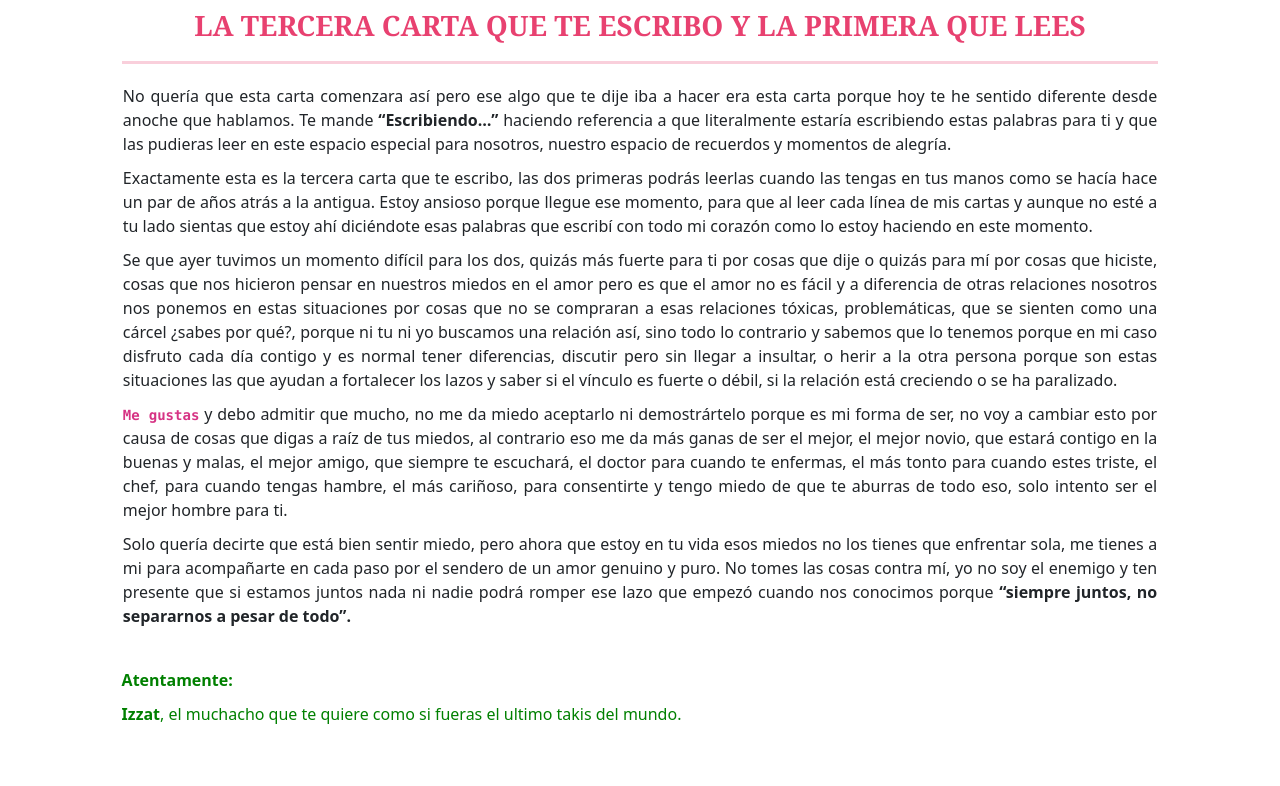
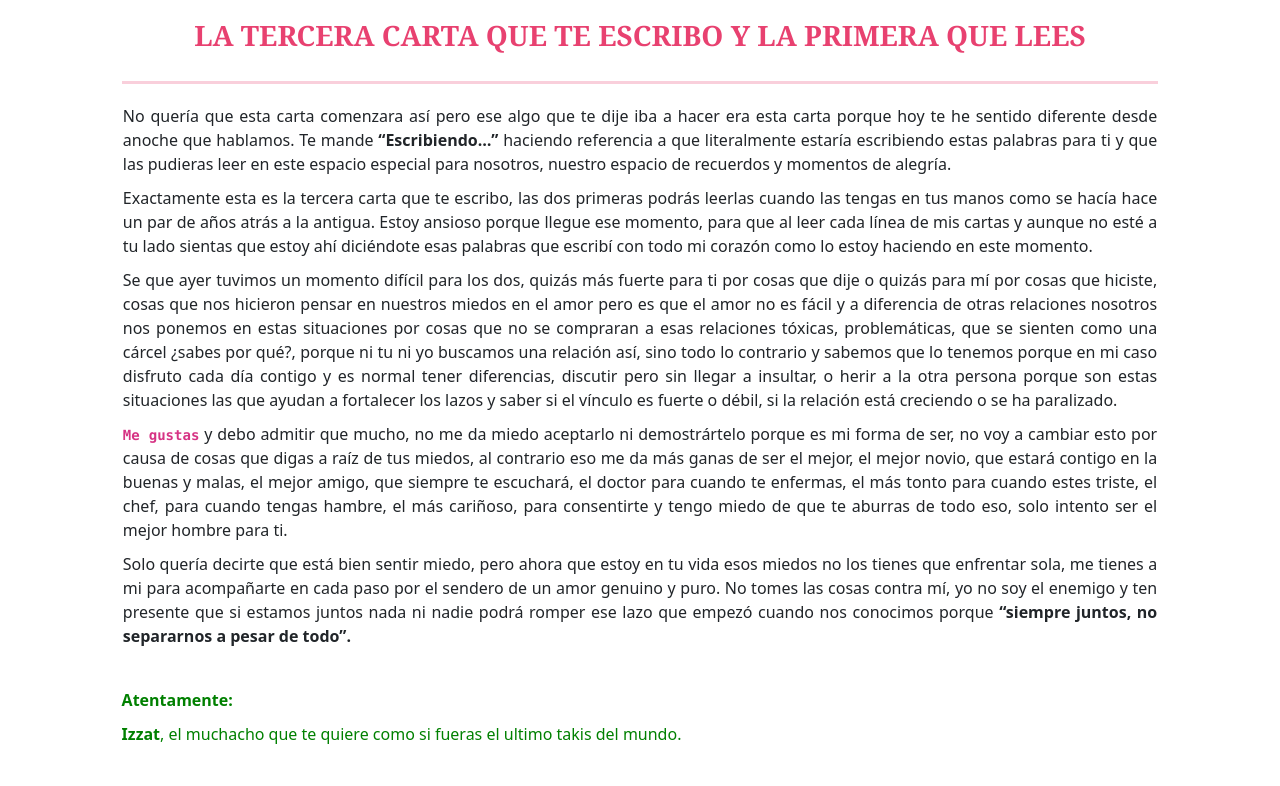
Before and after one commit to izzatt/4month, a plain HTML site: page carta3.html in a window 1280 px wide. Shown: the part 57-843 px from the top of the page. Drawn offline with nearby package versions, Linux system fonts and the light colour scheme.

Commit message:
Update estilos.css

```diff
--- a/css/estilos.css
+++ b/css/estilos.css
@@ -77,9 +77,9 @@ body{
 }
 .preguntas{
   width: 90%;
-	background: #ffffff;
-	border-bottom-left-radius:10px;
-	border-bottom-right-radius:10px;
+  background: #ffffff;
+  border-bottom-left-radius:10px;
+  border-bottom-right-radius:10px;
   padding: 0px 0px 30px 0px;
   margin: auto;
 }
@@ -102,16 +102,16 @@ body{
 }
 .carta{
   width: 90%;
-  margin: auto;
   background: #ffffff;
   border-top-left-radius:10px;
   border-top-right-radius:10px;
   border-bottom-left-radius:10px;
   border-bottom-right-radius:10px;
   padding: 0px 0px 30px 0px;
+  margin: auto;
 }
 .carta h3{
-  padding: 10px 0px 10px 0px;
+  padding: 20px 20px;
 }
 .carta p{
   width: 90%;
```
